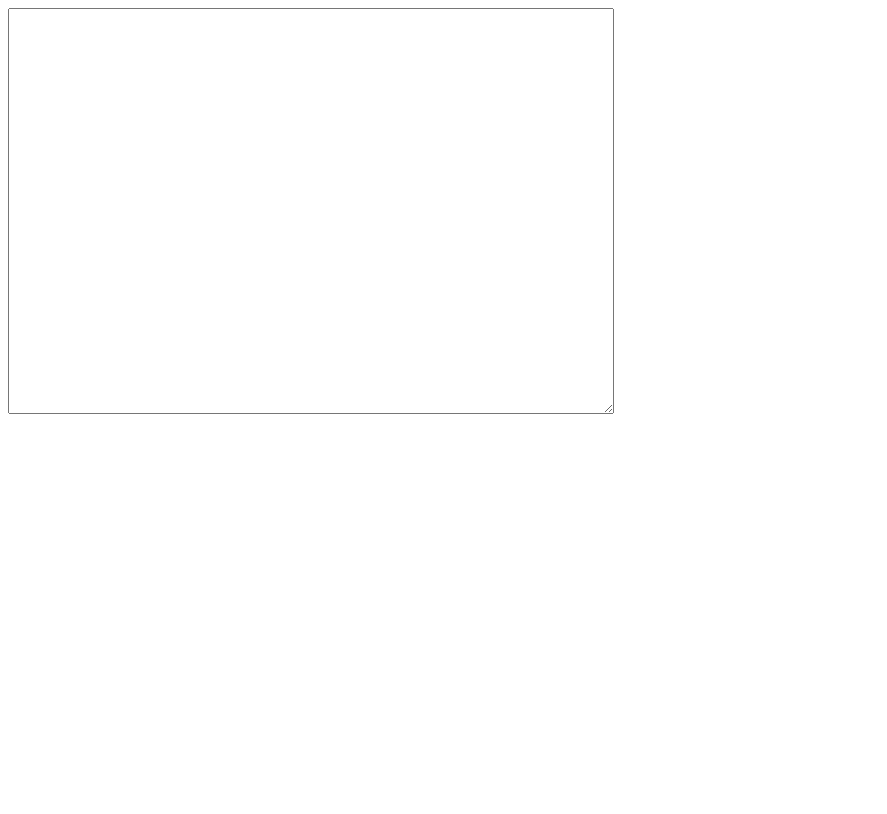
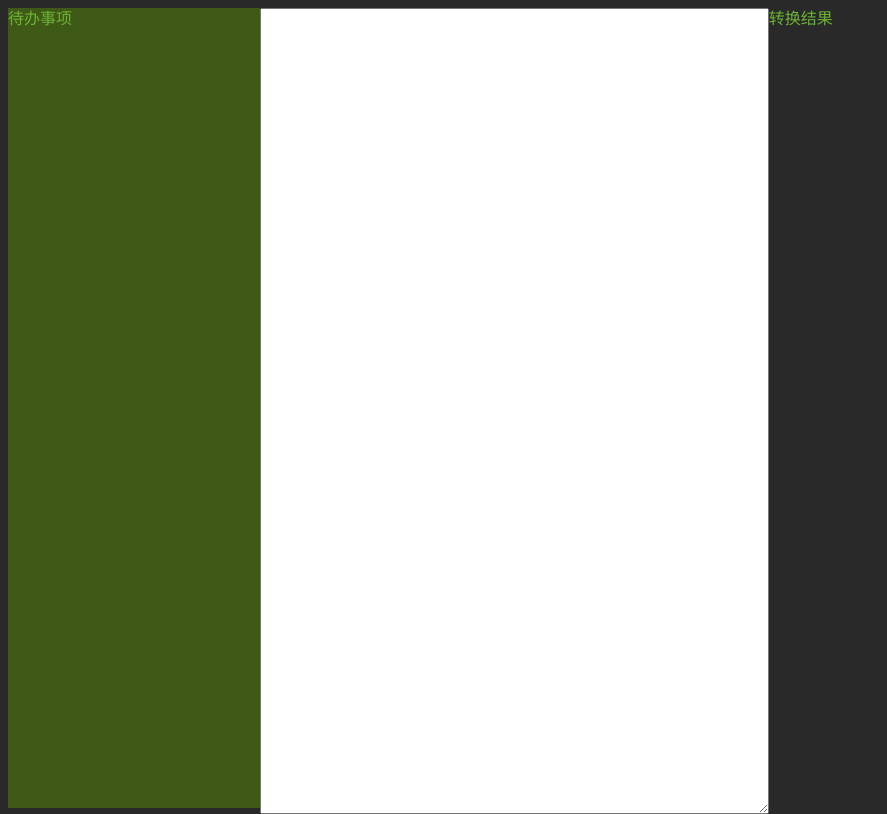
Before and after one commit to jy0001087/Adventures, a website: page UI/editor.html in a window 1280 px wide. Shown: the whole page, without its empty margins (0-887 px from the left). Drawn offline with Linux system fonts and the light colour scheme.

Commit message:
修改页面布局

```diff
--- /dev/null
+++ b/UI/editor.css
@@ -0,0 +1,50 @@
+html {
+  height: 100%;
+}
+
+body {
+    font-family: Microsoft Yahei Mono;
+   font-size: 16px;
+    line-height: 1.42857143;
+    color: #6cb233;
+    background-color: #292929;
+    height: 100%;
+  }
+  ul li {
+      line-height: 24px;
+  }
+  blockquote {
+      border-left:#eee solid 5px;
+      padding-left:20px;
+  }
+  code {
+      color:#D34B62;
+      background: #F9F2F4;
+  }
+
+  #backgroundpanel{
+    width:100%;
+    height:100%;
+  }
+
+  #markdown-worker{
+    width:100%;
+    height:100%;
+    display: flex;
+  }
+
+  #todolist{
+    height: 100%;
+    width:20%;
+    background-color: rgb(63, 90, 22);
+  }
+
+  #content{
+    width:40%;
+    height:100%;
+  }
+
+  #result-title{
+    height:100%;
+    width:40%;
+  }
--- a/UI/editor.html
+++ b/UI/editor.html
@@ -4,31 +4,17 @@
     <title>MarkDown</title>
     <script src="./editor.js"></script>
     <script src="../script/showdown.min.js"></script>
+    <link rel="stylesheet" type="text/css" href="./editor.css">
 </head>
-<style>
-    body {
-      font-family: Helvetica, Microsoft Yahei Mono, Hiragino Sans GB, WenQuanYi Micro Hei, sans-serif;
-     font-size: 16px;
-      line-height: 1.42857143;
-      color: #333;
-      background-color: #fff;
-    }
-    ul li {
-        line-height: 24px;
-    }
-    blockquote {
-        border-left:#eee solid 5px;
-        padding-left:20px;
-    }
-    code {
-        color:#D34B62;
-        background: #F9F2F4;
-    }
-</style>
 <body>
-<div>
-    <textarea id="content" style="height:400px;width:600px;" onkeyup="compile()"></textarea>
-    <div id="result"></div>
+<div id="backgroundpanel">
+    <div id="markdown-worker">
+        <div id="todolist">待办事项</div>
+        <textarea id="content" onkeyup="compile()"></textarea>
+        <div id="result-title">转换结果
+             <div id="result"></div>
+        </div>
+    </div>
 </div>
 </body>
 </html>
```
